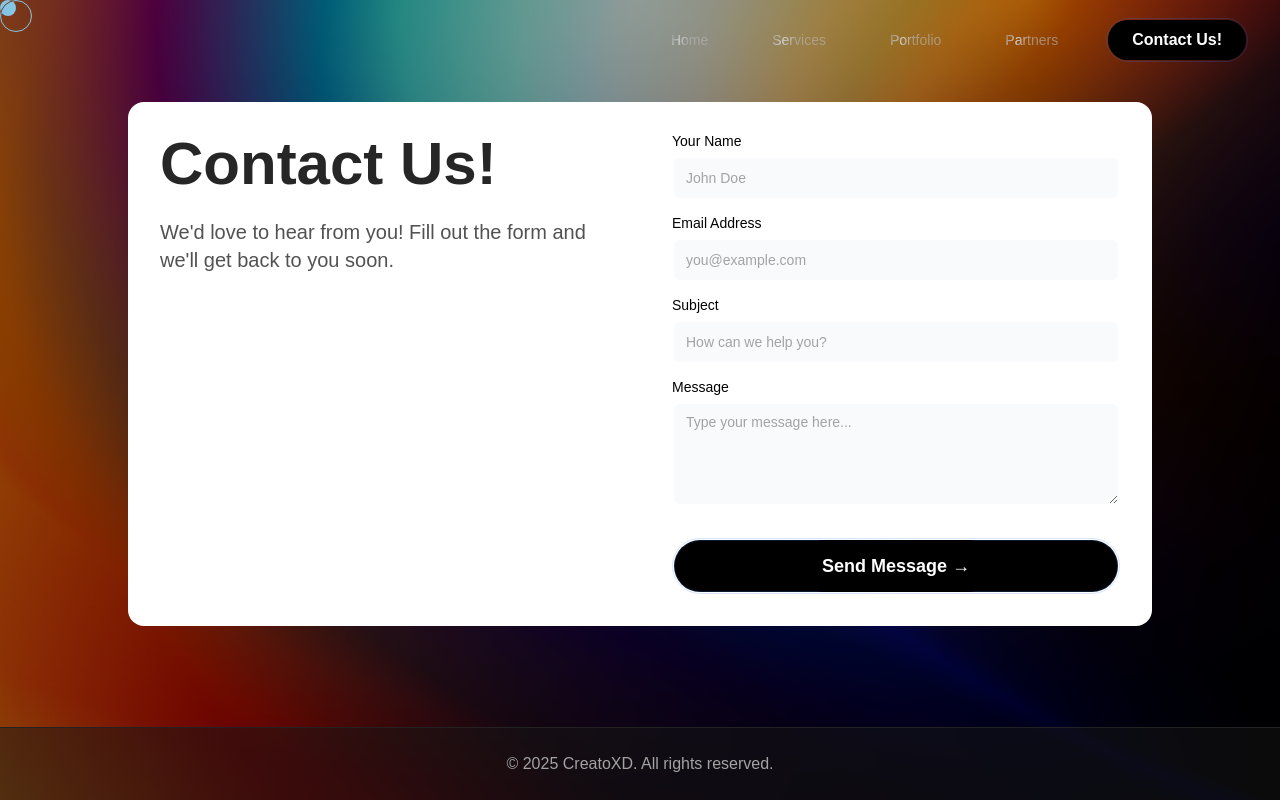
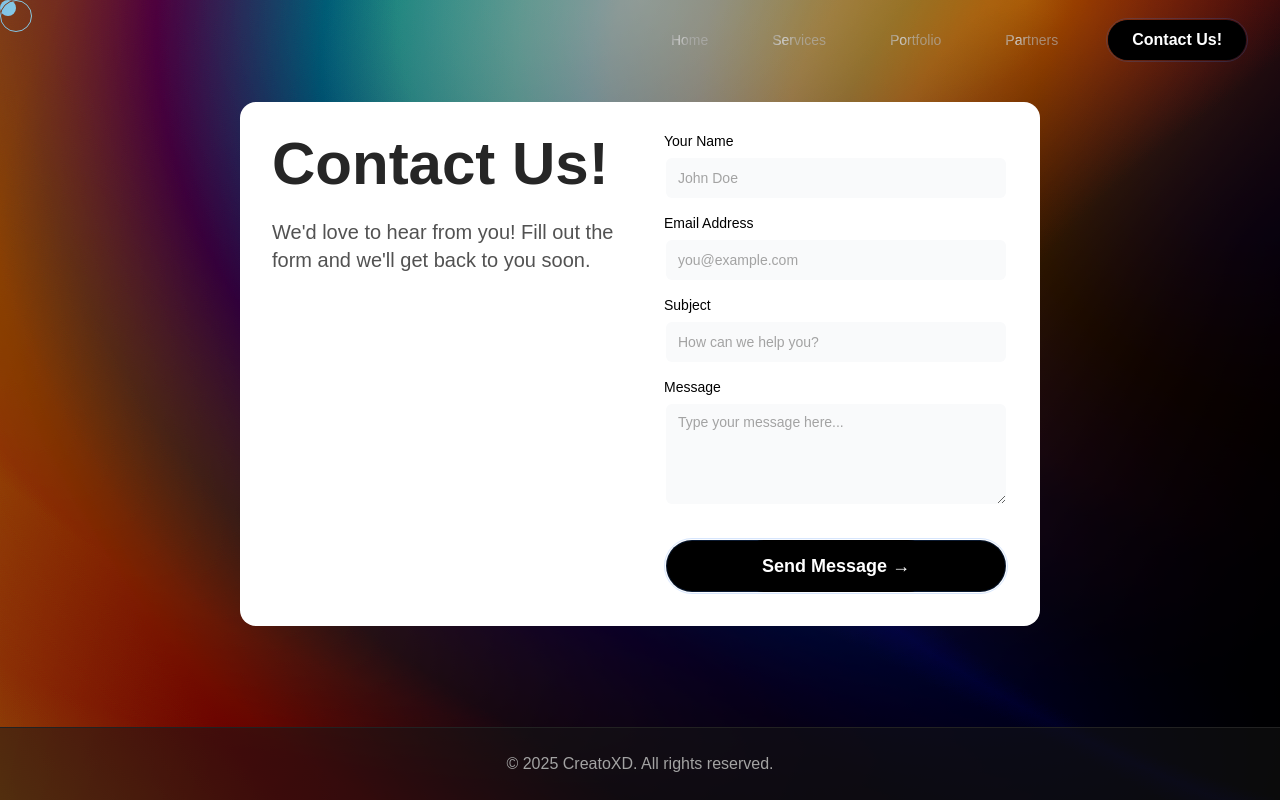
Before and after one commit to shanesamofficial/creatoxd, a React (Vite) app: page /contact in a window 1280 px wide. Built offline with nearby package versions, Linux system fonts and the light colour scheme.

Commit message:
contact us page

```diff
--- a/src/components/ContactForm.jsx
+++ b/src/components/ContactForm.jsx
@@ -13,31 +13,40 @@ export function ContactForm() {
   };
   return (
     <div
-      className="mx-auto w-full max-w-5xl bg-white dark:bg-black rounded-none md:rounded-2xl shadow-input p-8 flex flex-col md:flex-row items-center md:items-start"
-      style={{ minHeight: "420px" }}
+      className="mx-auto w-[90%] sm:w-full bg-white dark:bg-black rounded-none md:rounded-2xl shadow-input p-4 sm:p-8 flex flex-col md:flex-row items-center md:items-start"
+      style={{
+        minHeight: "380px",
+        maxWidth: "800px", // Increased for desktop
+        margin: "0 auto",
+      }}
     >
       {/* Left Side: Title and Subtext */}
-      <div className="flex-1 flex flex-col justify-center items-start pr-0 md:pr-12 mb-8 md:mb-0">
+      <div className="flex-1 flex flex-col justify-center items-start pr-0 md:pr-12 mb-4 md:mb-8">
         <h2
-          className="text-4xl md:text-6xl font-extrabold text-neutral-800 dark:text-neutral-200 mb-4"
+          className="text-2xl sm:text-4xl md:text-6xl font-extrabold text-neutral-800 dark:text-neutral-200 mb-2 sm:mb-4"
           style={{ textAlign: "left" }}
         >
           Contact Us!
         </h2>
         <p
-          className="mt-2 max-w-md text-lg md:text-xl text-neutral-600 dark:text-neutral-300"
+          className="mt-1 sm:mt-2 max-w-md text-base sm:text-lg md:text-xl text-neutral-600 dark:text-neutral-300"
           style={{ textAlign: "left" }}
         >
-          We'd love to hear from you! Fill out the form and we'll get back to you soon.
+          We'd love to hear from you! Fill out the form and we'll get back to you
+          soon.
         </p>
       </div>
+
       {/* Right Side: Form */}
       <form
-        className="flex-1 w-full max-w-md"
+        className="flex-1 w-full"
         onSubmit={handleSubmit}
-        style={{ minWidth: "300px" }}
+        style={{
+          minWidth: "280px",
+          maxWidth: "400px", // Added max-width for desktop form
+        }}
       >
-        <LabelInputContainer className="mb-4">
+        <LabelInputContainer className="mb-3 sm:mb-4">
           <Label htmlFor="name">Your Name</Label>
           <Input id="name" placeholder="John Doe" type="text" required />
         </LabelInputContainer>
@@ -73,9 +82,7 @@ export function ContactForm() {
 }
 
 const LabelInputContainer = ({ children, className }) => (
-  <div className={cn("flex w-full flex-col space-y-2", className)}>
-    {children}
-  </div>
+  <div className={cn("flex w-full flex-col space-y-2", className)}>{children}</div>
 );
 
 export default ContactForm;
```
